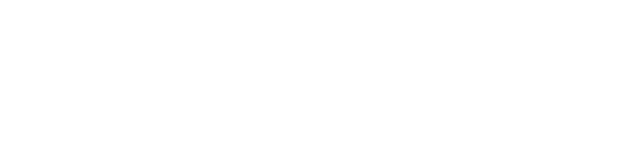
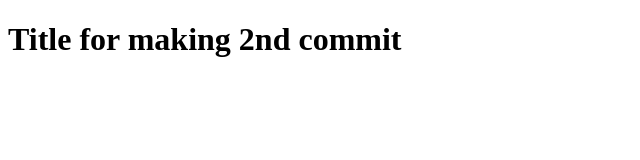
Before and after one commit to ReyKes/git-one, a plain HTML site: page index.html in a window 1280 px wide. Shown: the whole page, without its empty margins (0-640 px from the left). Drawn offline with Linux system fonts and the light colour scheme.

Commit message:
added h1 to index

```diff
--- a/index.html
+++ b/index.html
@@ -4,6 +4,6 @@
 	<title>Git 1</title>
 </head>
 <body>
-
+ <h1>Title for making 2nd commit</h1>
 </body>
 </html>
```
